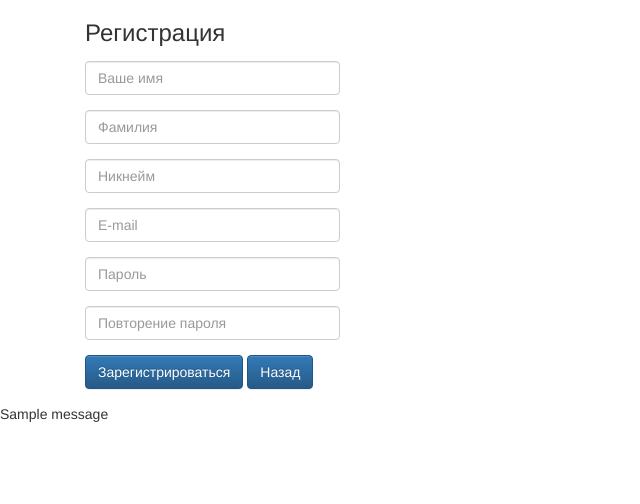
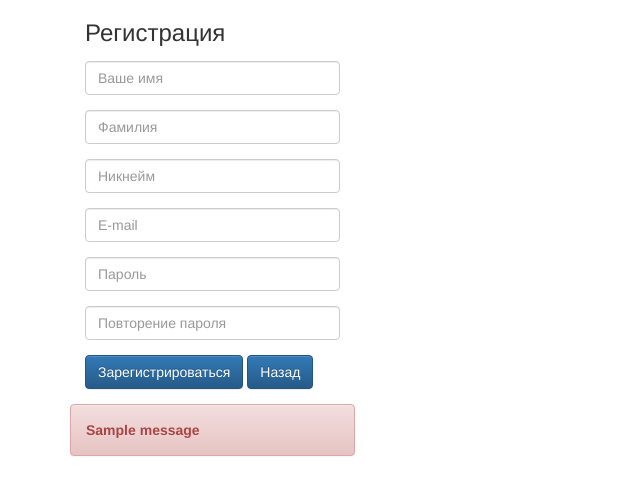
Before and after one commit to amIAqua/MyBlog, a Django app: page /signup/registration/ in a window 1280 px wide. Shown: the top 504 px of the page, without its empty margins (0-640 px from the left). Run offline with Django 3.2, Linux system fonts and the light colour scheme; one stand-in notice (Sample message) is shown; some libraries are stand-ins or nearby versions.

Commit message:
templates changes

```diff
--- a/accounts/templates/accounts/registration.html
+++ b/accounts/templates/accounts/registration.html
@@ -40,8 +40,14 @@
 		</form>
 	</div>
 
-	{% for message in messages %}
-		    {{message}}
+	{% if messages %}
+	    {% for message in messages %}
+	        <div class="container">
+		        <div class="alert alert-danger col-md-3" role="alert" >
+		    	    <b>{{message}}</b>
+		        </div>
+		    </div>
 		{% endfor %}
+	{% endif %}
 
 {% endblock %}
--- a/accounts/templates/accounts/sign_up.html
+++ b/accounts/templates/accounts/sign_up.html
@@ -31,16 +31,23 @@
 		        </div>
 		        <div class="form-group">
 
-		        <button class="btn btn-primary" type="submit">Войти</button>
+		        <button class="btn btn-primary" type="submit" data-toggle="modal" data-target="#wrong_data">Войти</button>
 		        <a class="btn btn-primary" href="{% url 'accounts:Registration' %}">У меня нет аккаунта</a>
 		        </div>
 
 			</div>
 		</form>
 	</div>
-	{% for message in messages %}
-		    {{message}}
+
+	{% if messages %}
+	    {% for message in messages %}
+	        <div class="container">
+		        <div class="alert alert-danger col-md-3" role="alert" >
+		    	    <b>{{message}}</b>
+		        </div>
+		    </div>
 		{% endfor %}
+	{% endif %}
 
 
     {% endblock %}
```
Also changed, not shown: db.sqlite3.
